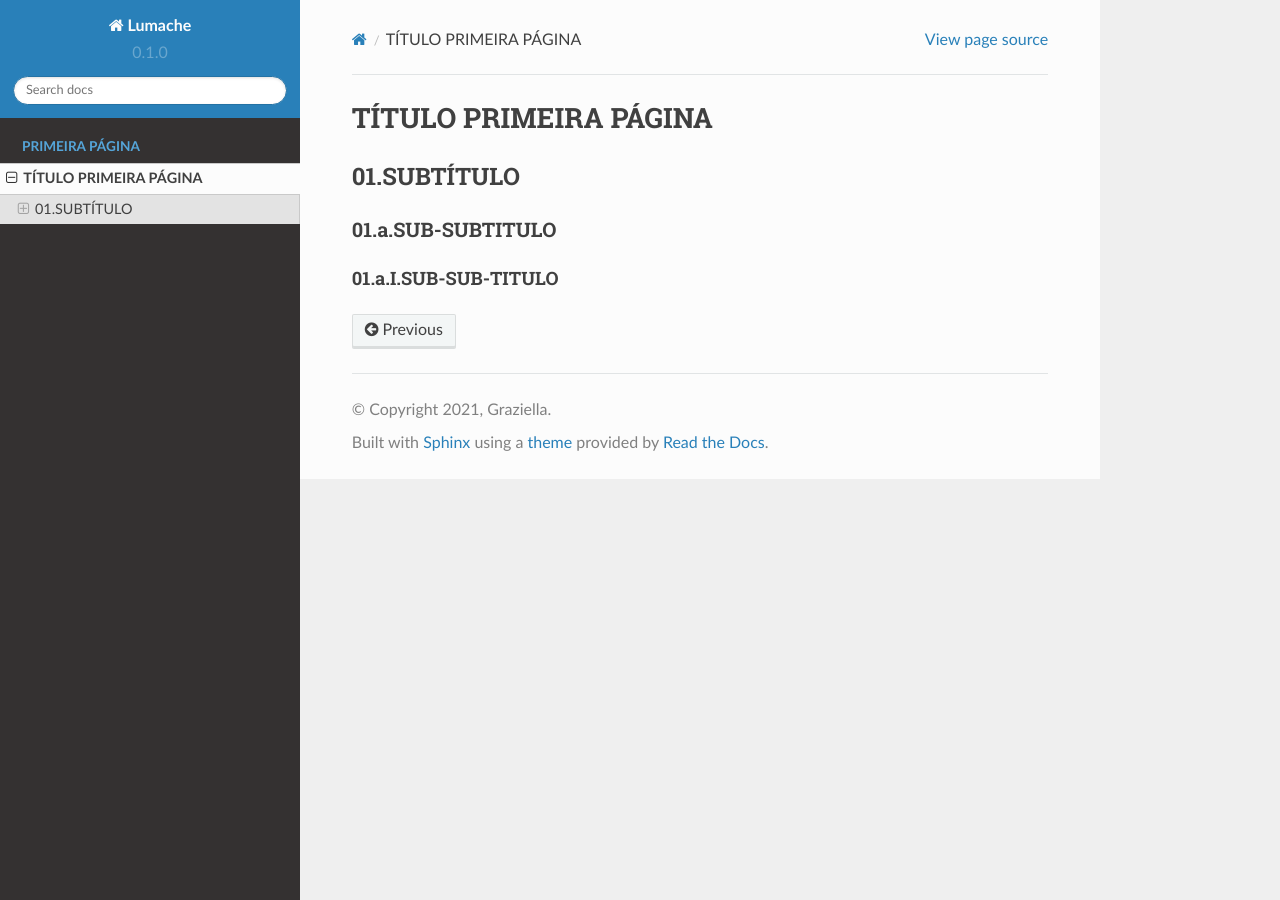
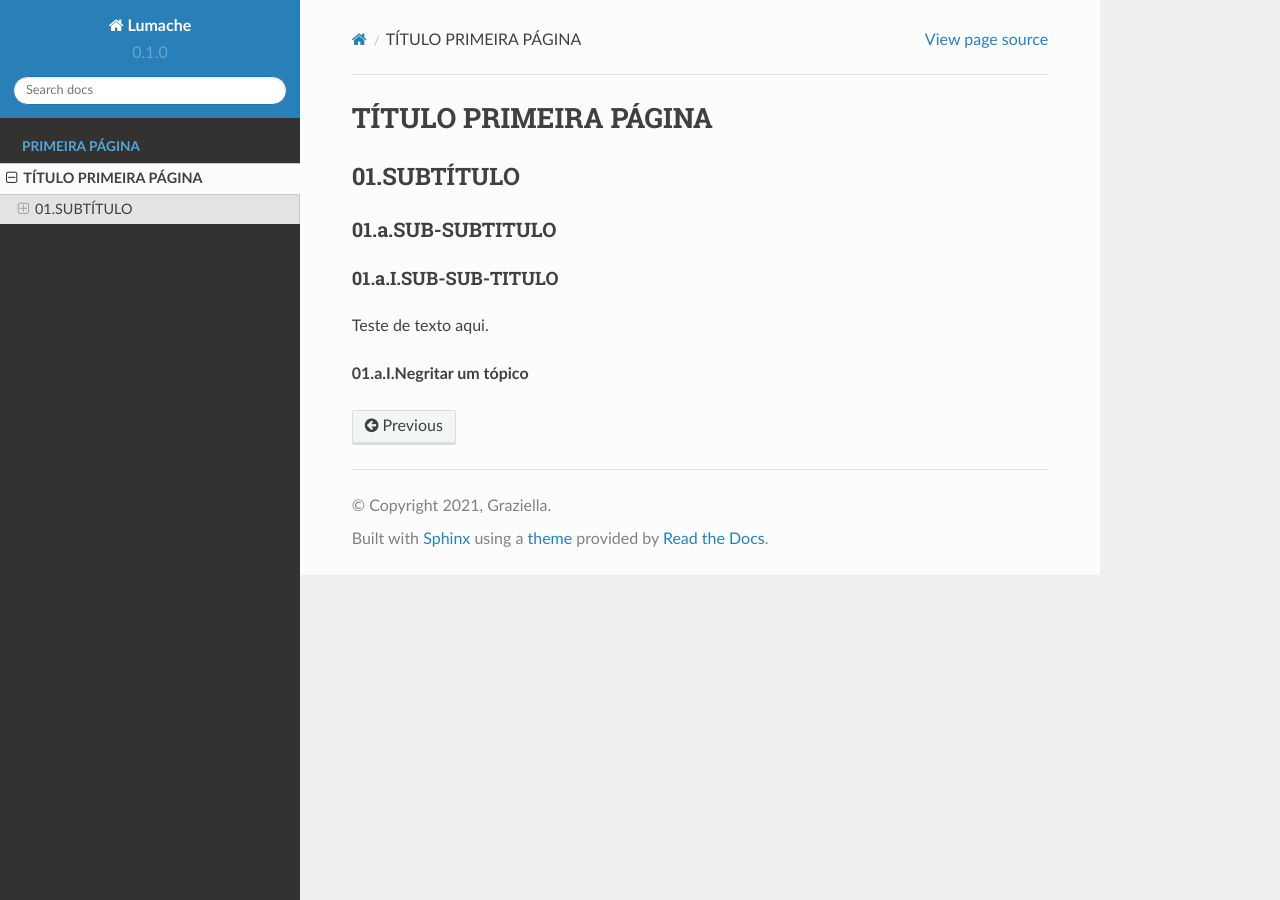
Before and after one commit to rafael-orbe-ai/RTD_TESTE, a Sphinx documentation site: the page built from docs/source/primeira_pagina.rst, in a window 1280 px wide. Built offline with Sphinx 7.4.7 and the Read the Docs theme 2.0.0, drawn with Linux system fonts in a browser that asks for light colours.

Commit message:
Update primeira_pagina.rst

```diff
--- a/docs/source/primeira_pagina.rst
+++ b/docs/source/primeira_pagina.rst
@@ -9,3 +9,7 @@ TÍTULO PRIMEIRA PÁGINA
 
 01.a.I.SUB-SUB-TITULO
 ++++
+
+Teste de texto aqui.
+
+**01.a.I.Negritar um tópico**
```
